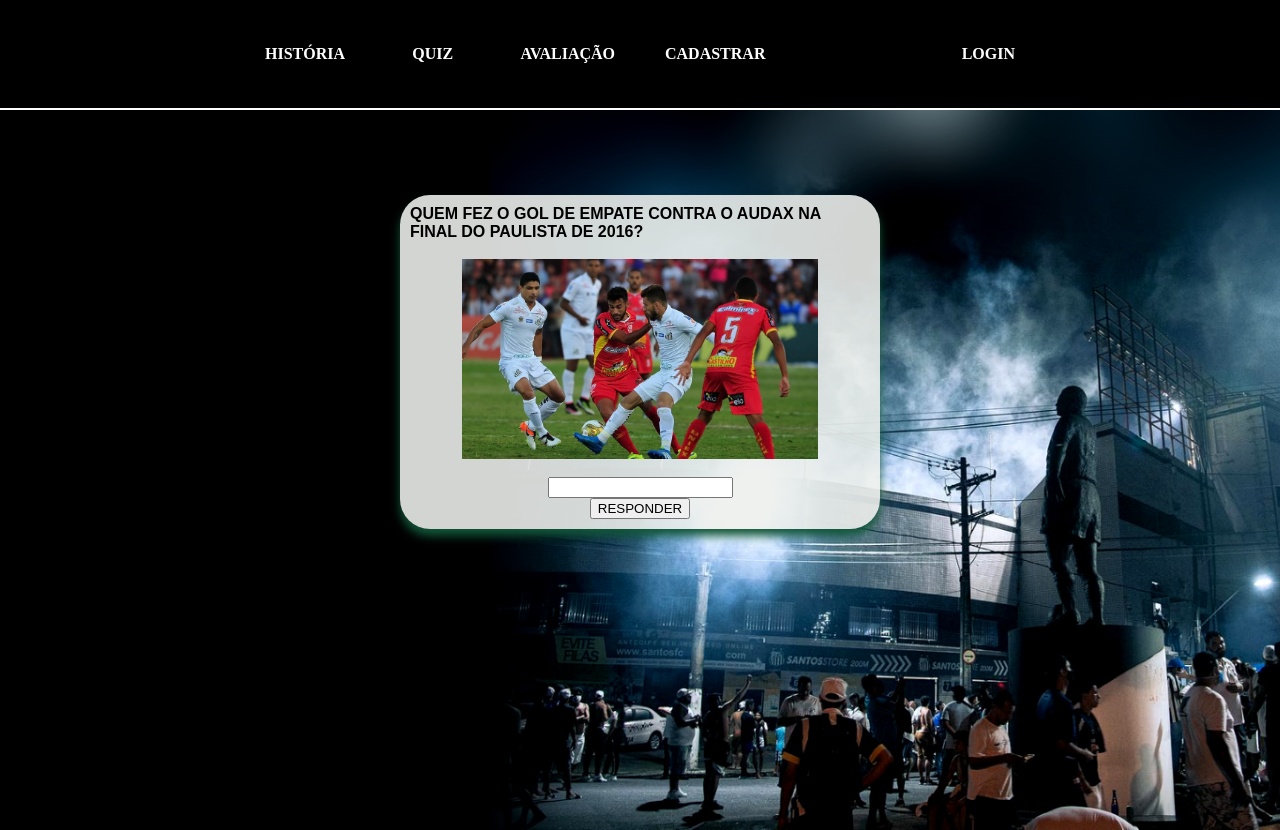
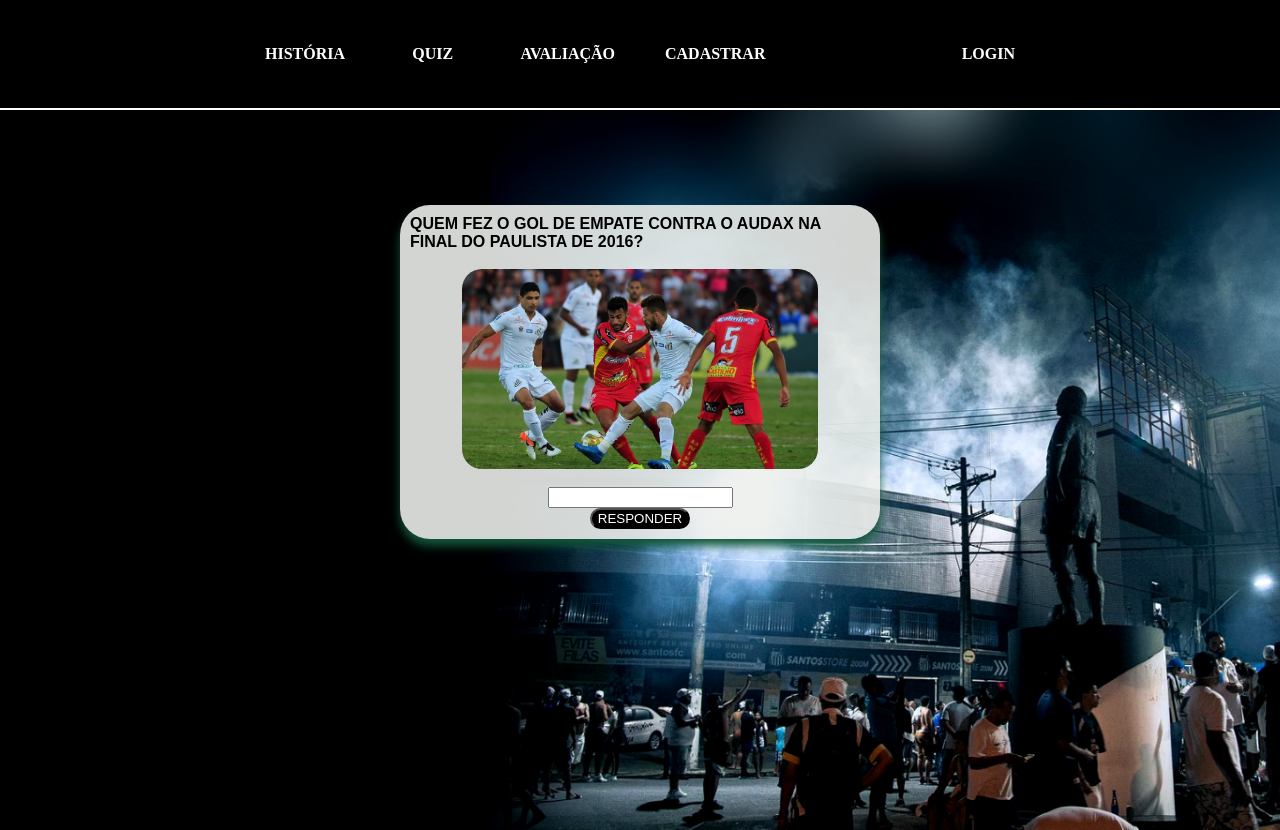
Before and after one commit to pedrohmunizs/por-onde-for, a plain HTML site: page quiz.html in a window 1280 px wide. Both pictures are taken after a click on the button "INICIAR QUIZ". Drawn offline with Linux system fonts and the light colour scheme.

Commit message:
aualização

```diff
--- a/quiz.css
+++ b/quiz.css
@@ -56,7 +56,7 @@ li {
 }
 
 
-.quiz{
+#div_quiz{
 
     padding: 20px 10px;
     border-radius: 10px;
@@ -71,11 +71,11 @@ li {
     box-shadow: 0 7px 10px #115639;
 
 }
-.quiz img{
+#div_quiz img{
     border-radius: 20px;
 }
 
-.quiz button{
+#div_quiz button{
     background-color: black;
     color: #ffffff;
     border-radius: 20px;
--- a/quiz.html
+++ b/quiz.html
@@ -26,31 +26,26 @@
     </div>
     <div class="fundo">
         <div id="container1">
-            <div class="quiz">
+            <div id="div_quiz">
                 <h2>VOCÊ REALMENTE CONHECE O SANTOS?</h2><br>
-                <img src="./imagens/Elenco-Santos-2013.jpg" height="200px" alt=""><br>
+                <img src="./imagens/santospele.JPG" height="200px" alt=""><br>
                 <button onclick="iniciar()">INICIAR QUIZ</button>
             </div>
             </div>
         </div>
+
+
 
 </body>
 </html>
 <script>
     var contador=0
     function iniciar(){
-        container1.innerHTML=''
-        container1.innerHTML='<div id="perguntas"><div id="div_pergunta"></div></div>'
-        div_pergunta.innerHTML=`<b>QUEM FEZ O GOL DE EMPATE CONTRA O AUDAX NA FINAL DO PAULISTA DE 2016?</b><br>`
-        div_pergunta.innerHTML+=`<img src="./imagens/audax.jpg" alt="" height="200px"><br>`
-        div_pergunta.innerHTML+=`<input id="in_jogador"><button onclick="responder()">RESPONDER</button>`
-
-        var jogador=in_jogador.value.toLowerCase()
-
-        if(jogador=='ronaldo mendes'){
-            contador++
-        }
-
+       /* container1.innerHTML=''
+        container1.innerHTML='<div id="perguntas"><div id="div_pergunta"></div></div>'*/
+        div_quiz.innerHTML=`<b>QUEM FEZ O GOL DE EMPATE CONTRA O AUDAX NA FINAL DO PAULISTA DE 2016?</b><br>`
+        div_quiz.innerHTML+=`<img src="./imagens/audax.jpg" alt="" height="200px"><br>`
+        div_quiz.innerHTML+=`<input id="in_jogador"><button onclick="responder()">RESPONDER</button>`
 
     }
     function responder(){
@@ -59,18 +54,96 @@
          if(jogador=='ronaldo mendes'){
             contador++
         }
-        div_pergunta.innerHTML=''
 
-        div_pergunta.innerHTML=`<b>QUEM MARCO O GOL DO TITULOO DA LIBERTADORES DE 2011?</b><br>`
-        div_pergunta.innerHTML+=`<img src="./imagens/2011.jpg" alt="" height="200px"><br>`
-        div_pergunta.innerHTML+=`<input id="in_jogador"><button onclick="responder()">RESPONDER</button>`
+        div_quiz.innerHTML=`<b>QUEM MARCO O GOL DO TITULOO DA LIBERTADORES DE 2011?</b><br>`
+        div_quiz.innerHTML+=`<img src="./imagens/2011.jpg" alt="" height="200px"><br>`
+        div_quiz.innerHTML+=`<input id="in_jogador"><button onclick="responder1()">RESPONDER</button>`
 
-        var jogador=in_jogador.value.toLowerCase()
+
+        }
+
+        function responder1(){
+            var jogador=in_jogador.value.toLowerCase()
 
             if(jogador=='danilo'){
                 contador++
             }
+        div_quiz.innerHTML=`<b>QUAL FOI O PRIMEIRO JOGADOR VENEZUELANO A JOGAR PELO SANTOS?</b><br>`
+        div_quiz.innerHTML+=`<img src="./imagens/venezuela.jpg" alt="" height="200px"><br>`
+        div_quiz.innerHTML+=`<select name="" id="sel_santos"><option value="0">Selecione o jogador</option><option value="0">PEÑARANDA</option><option value="1">BREITNER</option><option value="0">SOTELDO</option><option value="0">CUEVA</option></select><button onclick="responder2()">RESPONDER</button>`
 
-        div_pergunta.innerHTML=''
-    }
+        }
+
+        function responder2(){
+            var jogador=Number(sel_santos.value)
+
+            if(jogador==1){
+                contador++
+            }
+        div_quiz.innerHTML=`<b>QUE JOGADOR FOI REVELAÇÃO DO BRASILEIRÃO 2016</b><br>`
+        div_quiz.innerHTML+=`<img src="./imagens/revelacao.jpg" alt="" height="200px"><br>`
+        div_quiz.innerHTML+=`<select name="" id="sel_santos"><option value="0">Selecione o jogador</option><option value="0">THIAGO MAIA</option><option value="0">ZECA</option><option value="1">VITOR BUENO</option><option value="0">LUCAS VERÍSSIMO</option></select><button onclick="responder3()">RESPONDER</button>`
+
+        }
+
+        function responder3(){
+            var jogador=Number(sel_santos.value)
+
+            if(jogador==1){
+                contador++
+            }
+        div_quiz.innerHTML=`<b>QUEM MARCO O GOL DO TITULO DO PAULISTÃO 2007 CONTRA O SÃO CAETANO?</b><br>`
+        div_quiz.innerHTML+=`<img src="./imagens/caetano.png" alt="" height="200px"><br>`
+        div_quiz.innerHTML+=`<input id="in_jogador"><button onclick="responder4()">RESPONDER</button>`
+
+        }
+
+        function responder4(){
+
+            var jogador=in_jogador.value.toLowerCase()
+
+            if(jogador=='junior moraes'||jogador=='moraes'){
+                contador++
+        }
+        div_quiz.innerHTML=`<b>QUEM FOI O ARTILHEIRO DO SANTOS EM 2013?</b><br>`
+        div_quiz.innerHTML+=`<img src="./imagens/Elenco-Santos-2013.jpg" alt="" height="200px"><br>`
+        div_quiz.innerHTML+=`<input id="in_jogador"><button onclick="responder5()">RESPONDER</button>`
+
+        }
+
+        function responder5(){
+            var jogador=in_jogador.value.toLowerCase()
+
+            if(jogador=='cicero'||jogador=='cícero'){
+                contador++
+        }
+        div_quiz.innerHTML=`<b>CONTRA QUEM O SANTOS FOI CAMPEÃO DA COPA CONMEMBOL DE 1998?</b><br>`
+        div_quiz.innerHTML+=`<img src="./imagens/1998.jpg" alt="" height="200px"><br>`
+        div_quiz.innerHTML+=`<select name="" id="sel_santos"><option value="0">Selecione o time</option><option value="1">ROSARIO CENTRAL</option><option value="0">LDU</option><option value="0">COLO-COLO</option><option value="0">UNION ESPAÑOLA</option></select><button onclick="responder6()">RESPONDER</button>`
+
+        }
+
+        function responder6(){
+            var time=Number(sel_santos.value)
+
+            if(time==1){
+                contador++
+            }
+        div_quiz.innerHTML=`<b>QUANTOS PENALTIS FABIO COSTA DEFENDEU NAS OITAVAS DE FINAL DA LIBERTADORES CONTRA O NACIONAL EM 2003?</b><br>`
+        div_quiz.innerHTML+=`<img src="./imagens/fabiocosta.jpg" alt="" height="200px"><br>`
+        div_quiz.innerHTML+=`<select name="" id="sel_santos"><option value="0">Selecione a quantidade</option><option value="0">0</option><option value="0">1</option><option value="0">2</option><option value="1">3</option></select><button onclick="responder7()">RESPONDER</button>`
+
+
+        }
+
+        function responder7(){
+            var time=Number(sel_santos.value)
+
+            if(time==1){
+                contador++
+            }
+        div_quiz.innerHTML=`<b>QUEM FOI O ARTILHEIRO DO SANTOS EM 2013?</b><br>`
+        div_quiz.innerHTML+=`<img src="./imagens/Elenco-Santos-2013.jpg" alt="" height="200px"><br>`
+        div_quiz.innerHTML+=`<input id="in_jogador"><button onclick="responder8()">RESPONDER</button>`
+        }
 </script>
```
Also changed, not shown: imagens/1998.jpg (added), imagens/caetano.png (added), imagens/fabiocosta.jpg (added), imagens/revelacao.jpg (added), imagens/santospele.JPG (added), imagens/venezuela.jpg (added).
